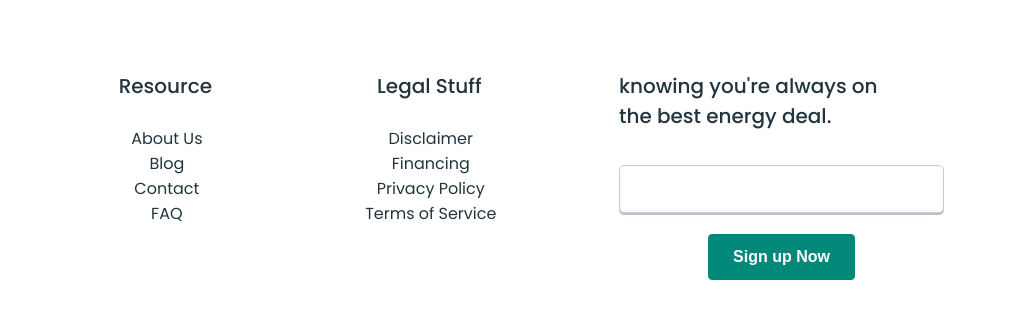
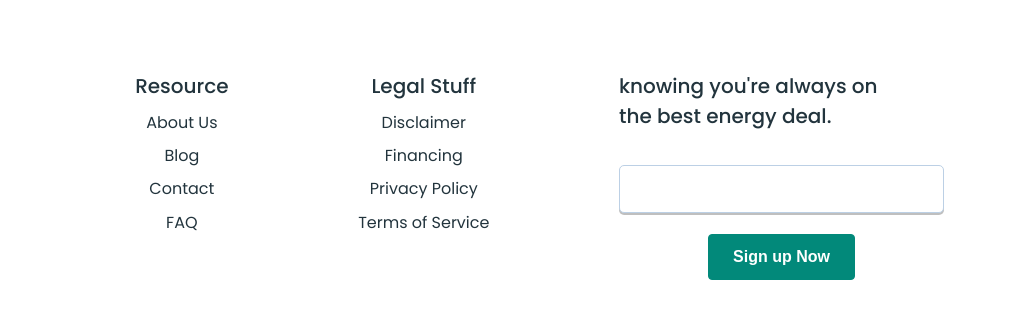
Before and after one commit to PLidia97/Landing-Page, a plain HTML site: page index.html in a window 1280 px wide. Shown: the part 5938-6258 px from the top of the page, 266-1280 px from the left. Drawn offline with Linux system fonts and the light colour scheme.

Commit message:
Add files via upload

```diff
--- a/index.html
+++ b/index.html
@@ -379,21 +379,17 @@
 
         <div class="finaList firstList">
           <h3>Resource</h3>
-          <ul>
-            <li><a href="/">About Us</a></li>
-            <li><a href="/">Blog</a></li>
-            <li><a href="/">Contact</a></li>
-            <li><a href="/">FAQ</a></li>
-          </ul>
+          <a href="/">About Us</a>
+          <a href="/">Blog</a>
+          <a href="/">Contact</a>
+          <a href="/">FAQ</a>
         </div>
         <div class="finaList firstList">
           <h3>Legal Stuff</h3>
-          <ul>
-            <li><a href="/">Disclaimer</a></li>
-            <li><a href="/">Financing</a></li>
-            <li><a href="/">Privacy Policy</a></li>
-            <li><a href="/">Terms of Service</a></li>
-          </ul>
+          <a href="/">Disclaimer</a>
+          <a href="/">Financing</a>
+          <a href="/">Privacy Policy</a>
+          <a href="/">Terms of Service</a>
         </div>
         <div class="data">
           <h3>knowing you're always on the best energy deal.</h3>
```
